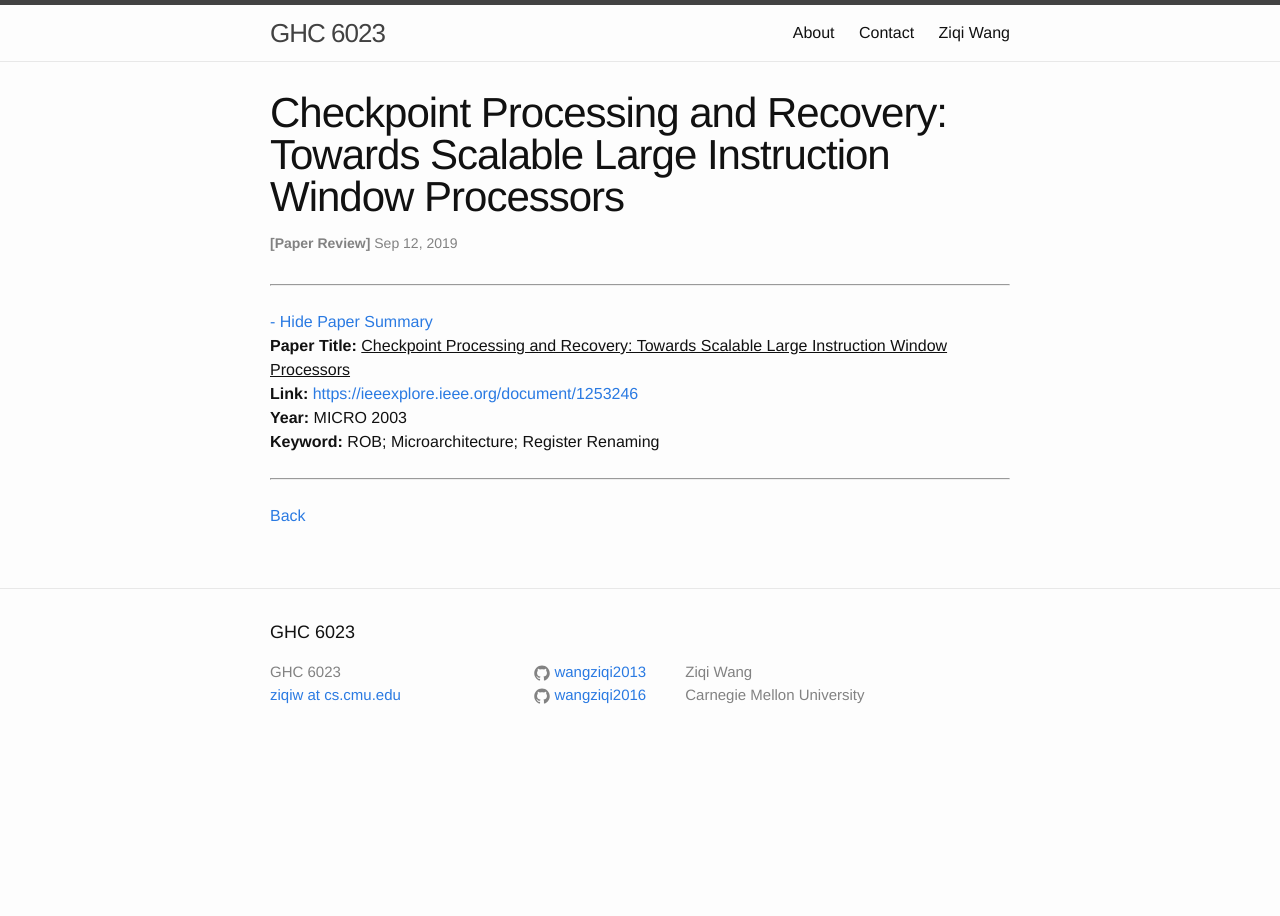
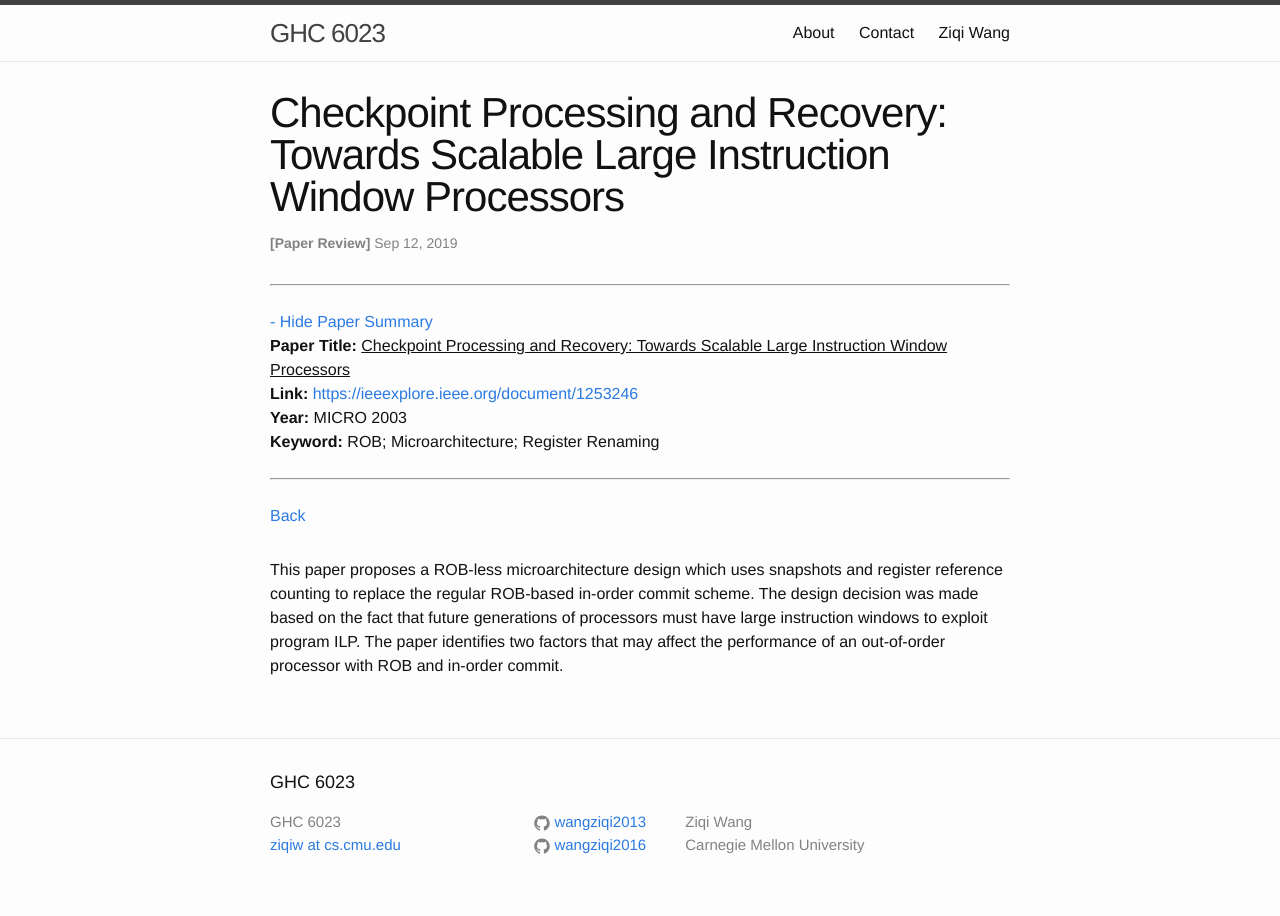
Before and after one commit to wangziqi2013/wangziqi2013.github.io, a Jekyll site: the page built from _posts/2019-09-12-checkpoint-processing-and-recovery.markdown, in a window 1280 px wide. Built offline with Jekyll 4.4.1, drawn with Linux system fonts in a browser that asks for light colours.

Commit message:
Adding two problems

```diff
--- a/_posts/2019-09-12-checkpoint-processing-and-recovery.markdown
+++ b/_posts/2019-09-12-checkpoint-processing-and-recovery.markdown
@@ -12,3 +12,8 @@ htm_cd:
 htm_cr:
 version_mgmt:
 ---
+
+This paper proposes a ROB-less microarchitecture design which uses snapshots and register reference counting to
+replace the regular ROB-based in-order commit scheme. The design decision was made based on the fact that future
+generations of processors must have large instruction windows to exploit program ILP. The paper identifies two
+factors that may affect the performance of an out-of-order processor with ROB and in-order commit.
```
